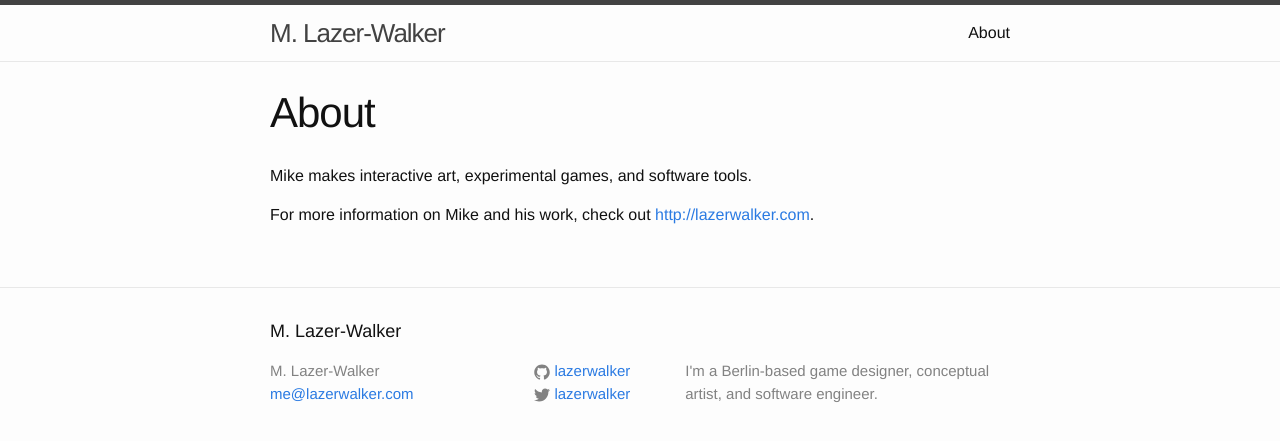
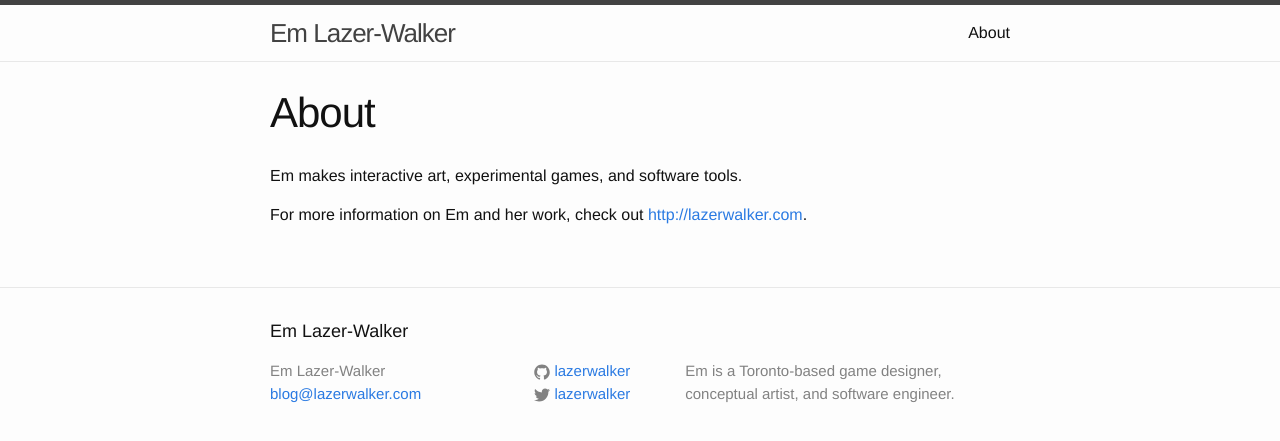
Before and after one commit to lazerwalker/blog, a Jekyll site: the page built from about.md, in a window 1280 px wide. Shown: the top 441 px of the page. Built offline with Jekyll 4.4.1, drawn with Linux system fonts in a browser that asks for light colours.

Commit message:
Tweak name, contact info, bio

```diff
--- a/_config.yml
+++ b/_config.yml
@@ -1,7 +1,7 @@
-title: M. Lazer-Walker
-email: me@lazerwalker.com
+title: Em Lazer-Walker
+email: blog@lazerwalker.com
 description: >
-  I'm a Berlin-based game designer, conceptual artist, and software engineer.
+  Em is a Toronto-based game designer, conceptual artist, and software engineer.
 baseurl: "" # the subpath of your site, e.g. /blog/
 url: http://blog.lazerwalker.com
 twitter_username: lazerwalker
--- a/about.md
+++ b/about.md
@@ -4,6 +4,6 @@ title: About
 permalink: /about/
 ---
 
-Mike makes interactive art, experimental games, and software tools.
+Em makes interactive art, experimental games, and software tools.
 
-For more information on Mike and his work, check out [http://lazerwalker.com](http://lazerwalker.com).
+For more information on Em and her work, check out [http://lazerwalker.com](http://lazerwalker.com).
```
